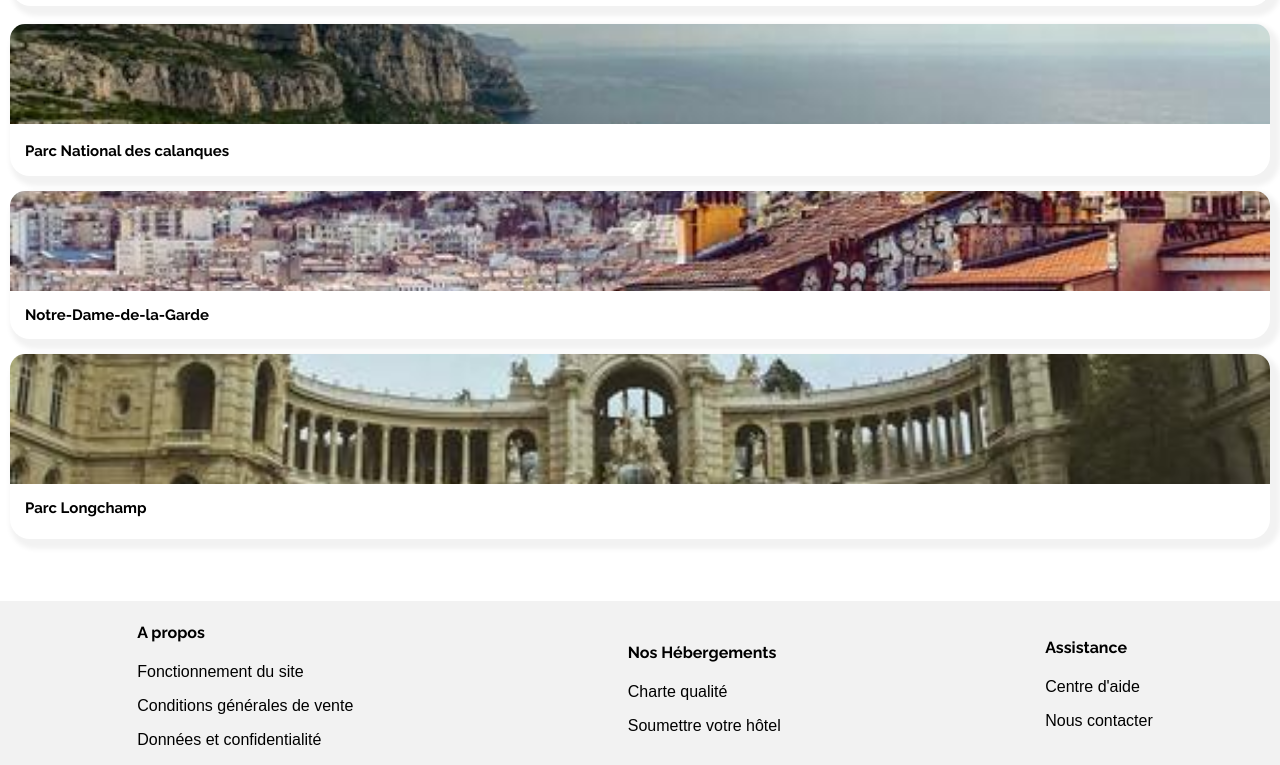
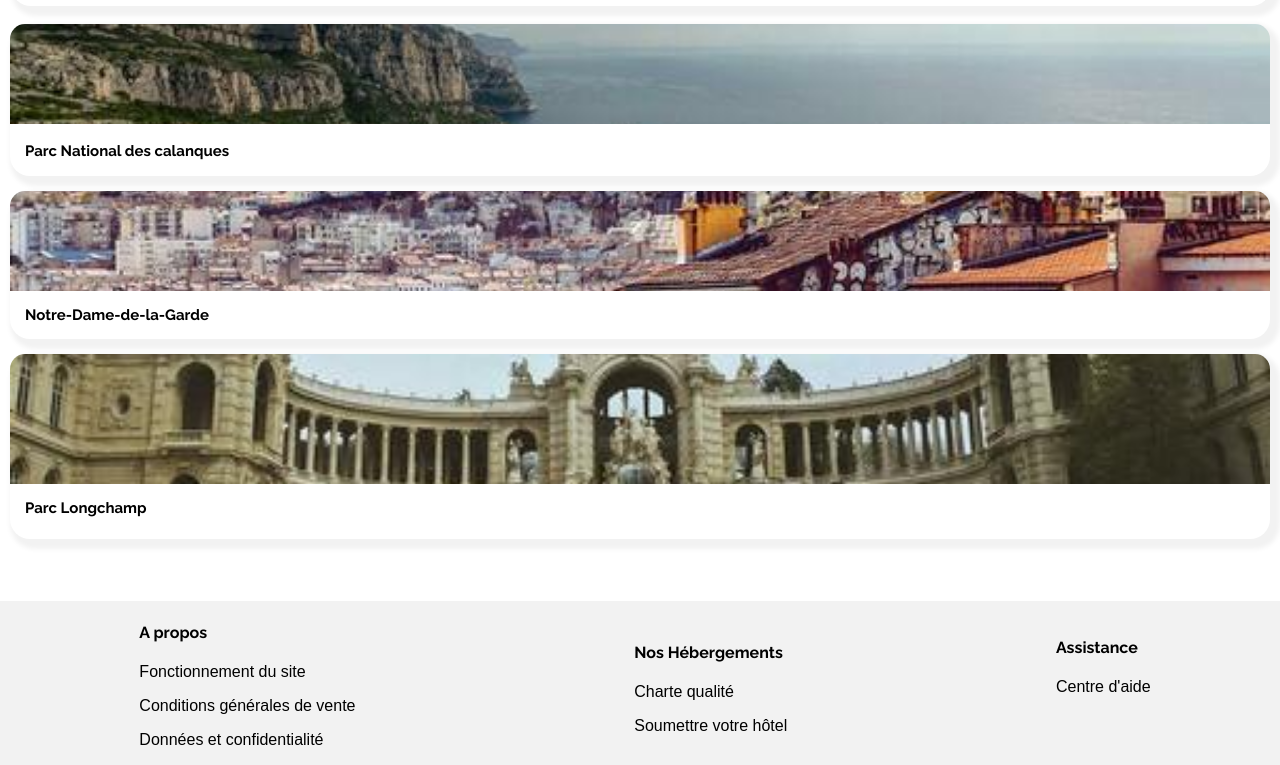
Before and after one commit to germaingithub/germainveron_2_01122020, a plain HTML site: page index.html in a window 1280 px wide. Shown: the part 3570-4335 px from the top of the page. Drawn offline with Linux system fonts and the light colour scheme.

Commit message:
trainee git

```diff
--- a/index.html
+++ b/index.html
@@ -341,7 +341,7 @@
                 <h4 class="titre_assis">Assistance</h4>
                 <div class="tx_assis" id="Assistance">
                     <p>Centre d'aide</p>
-                    <p>Nous contacter</p>
+
                 </div>
             </div>
         </footer>
```
